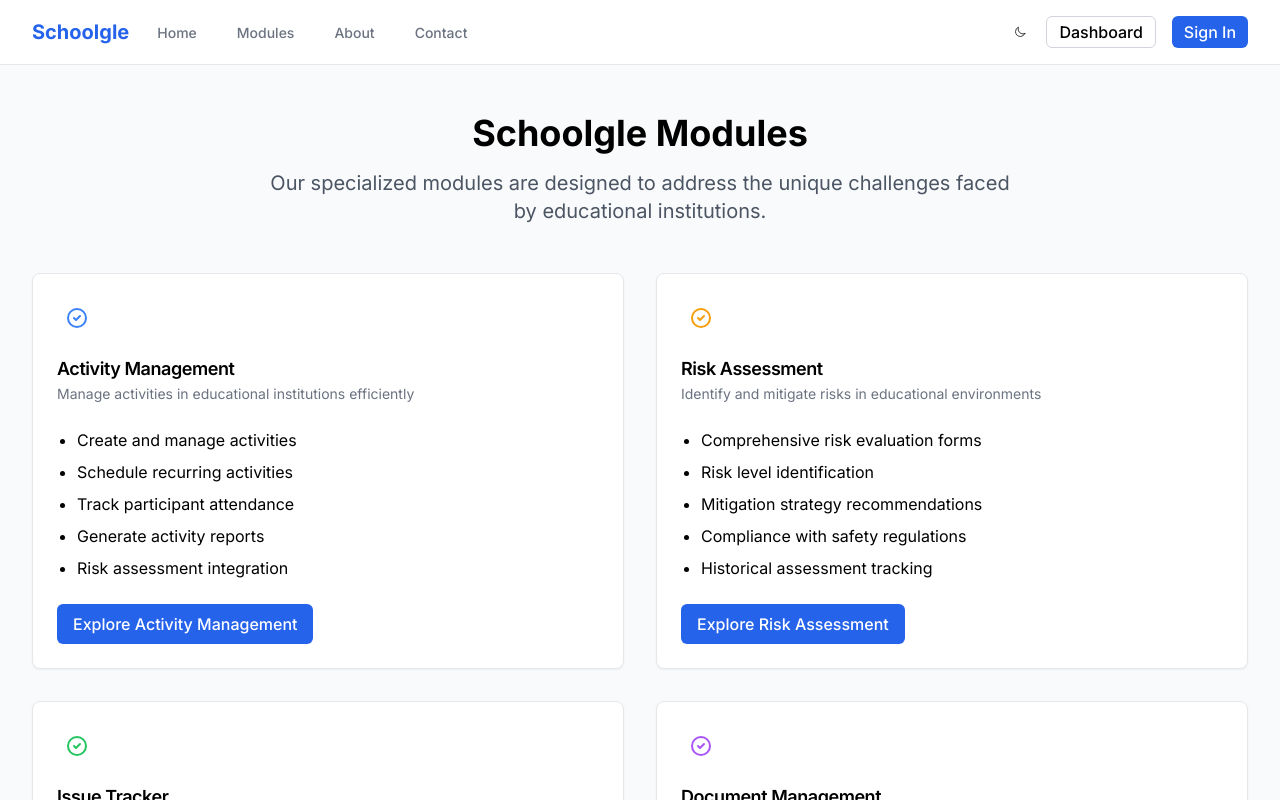
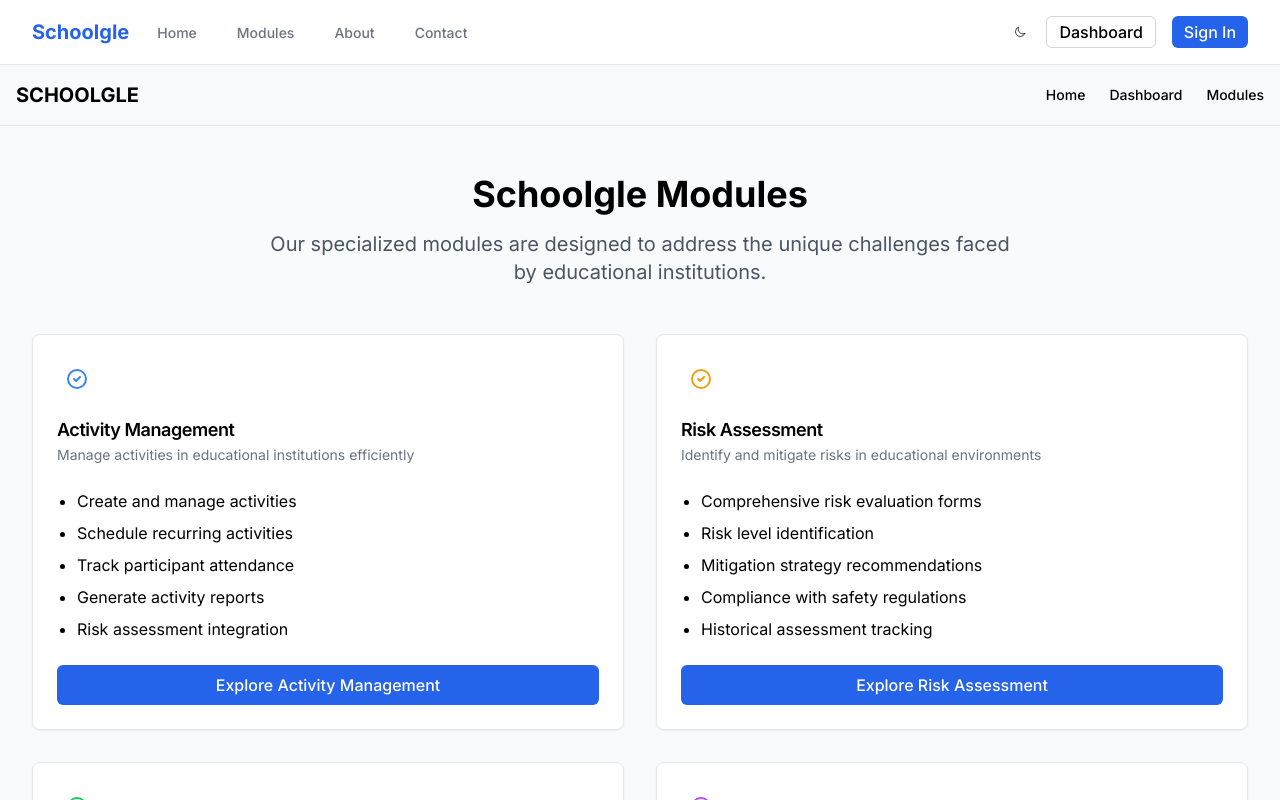
Before and after one commit to DSumm18/schoolgle-app-2025, a Next.js app: page /modules in a window 1280 px wide. Shown: the top 800 px of the page. Built offline with nearby package versions, Linux system fonts and the light colour scheme.

Commit message:
Update modules page to be a client component with proper header and Button usage

```diff
--- a/src/app/modules/page.tsx
+++ b/src/app/modules/page.tsx
@@ -1,6 +1,9 @@
+"use client";
+
 import { Button } from "@/components/ui/button";
 import { Card, CardContent, CardDescription, CardFooter, CardHeader, CardTitle } from "@/components/ui/card";
 import Link from "next/link";
+import Header from "@/components/header";
 
 const modules = [
   {
@@ -67,6 +70,9 @@ const modules = [
 
 export default function ModulesPage() {
   return (
+    <div className="min-h-screen bg-background">
+      <Header />
+
       <div className="container max-w-7xl mx-auto py-12 px-4 sm:px-6 lg:px-8">
         <div className="text-center mb-12">
           <h1 className="text-4xl font-bold mb-4">Schoolgle Modules</h1>
@@ -106,9 +112,9 @@ export default function ModulesPage() {
                 </ul>
               </CardContent>
               <CardFooter>
-              <Link href={`/modules/${module.id}`} passHref>
-                <Button className="w-full">{module.ctaText}</Button>
-              </Link>
+                <Button className="w-full" asChild>
+                  <Link href={`/modules/${module.id}`}>{module.ctaText}</Link>
+                </Button>
               </CardFooter>
             </Card>
           ))}
@@ -123,5 +129,6 @@ export default function ModulesPage() {
           <Button size="lg">Contact Our Team</Button>
         </div>
       </div>
+    </div>
   );
 }
```
Lines whose indentation alone changed are shown as unchanged.
